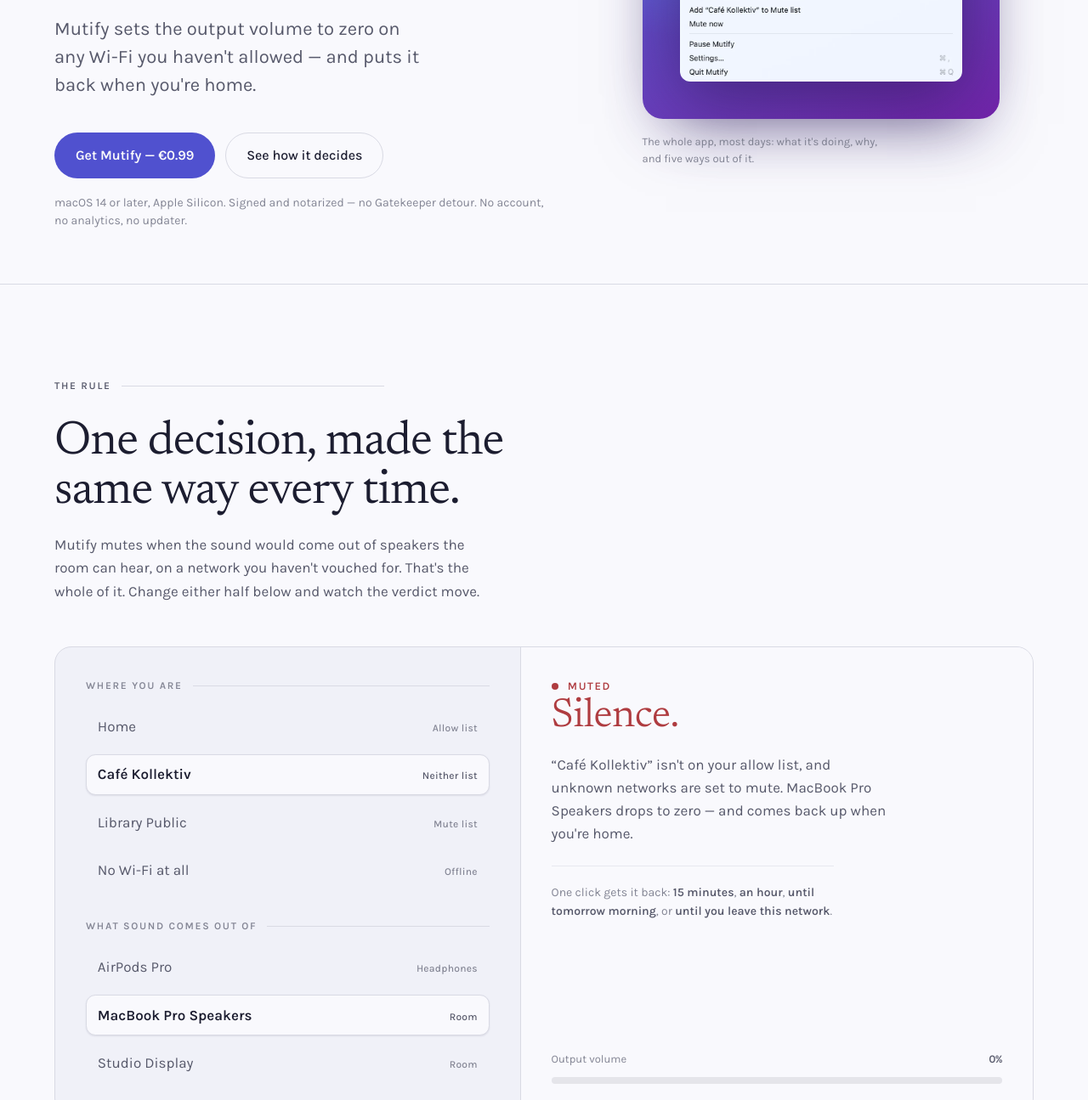
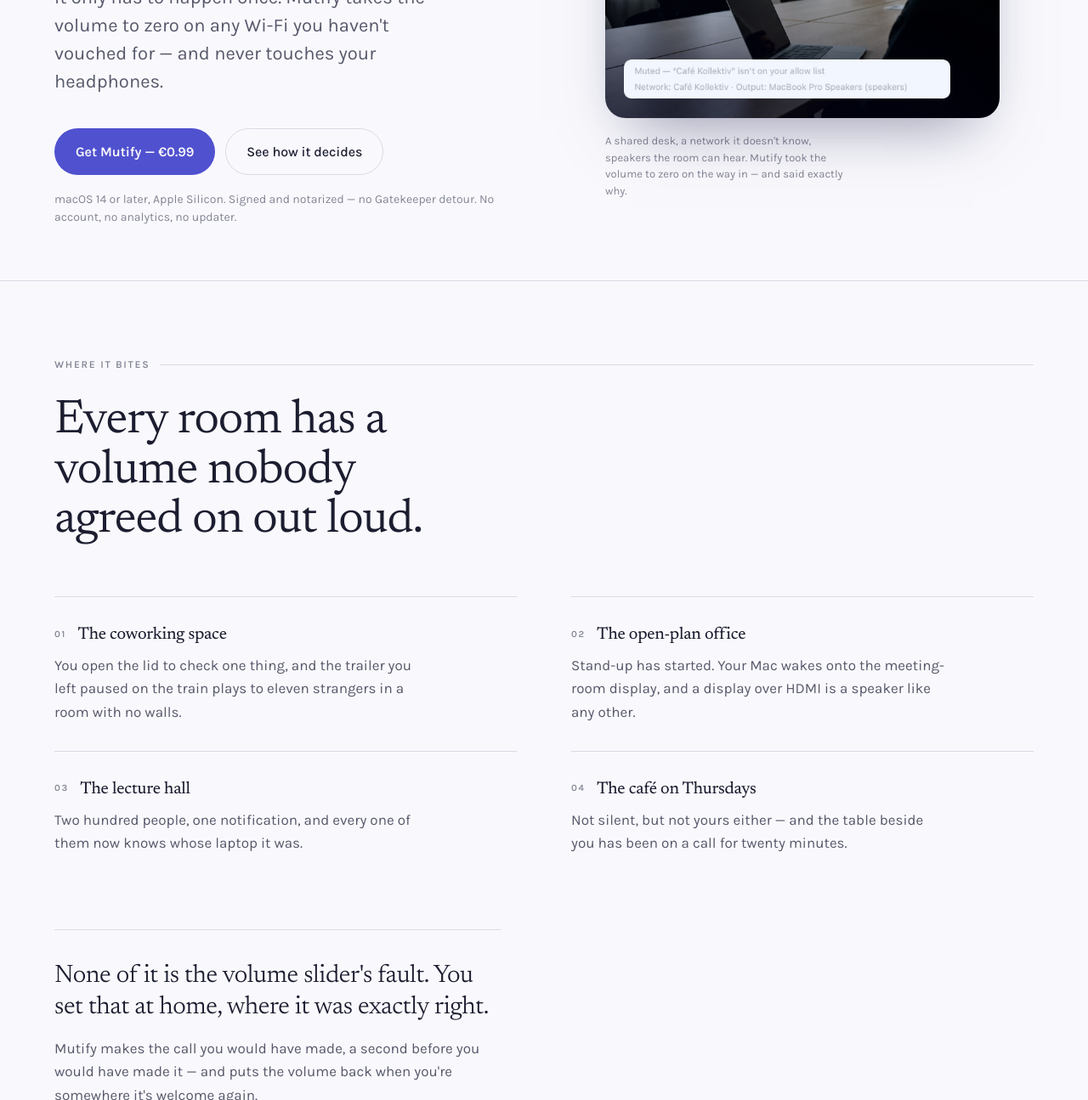
Before and after one commit to Schmedu/mutify, a website: page Website/public/index.html in a window 1280 px wide. Shown: the part 418-1713 px from the top of the page at 85% size. Drawn offline with Linux system fonts and the light colour scheme.

Commit message:
Move to mutify.e.uffelmann.me and sell the moment, not the menu
The page opened on a dropdown menu, which is an inventory of the app rather
than a reason to want it. It now opens on the room: a shared desk, other
people's concentration, and the app's real status card saying the volume is
already at zero and why. The menu moves down to the section about escape
hatches, where it is actually the right picture.

The copy follows the same line. Instead of stating what the app does, it
starts where it bites — you open the lid and yesterday's playlist fills the
coworking space — and then walks four rooms that each cost something
different: the coworking space, the open-plan office, the lecture hall, the
café. The rule section then lands as the answer to all four rather than as
an opening claim.

The room image is generated, and both READMEs say so, because the Marketing
one promises every picture is the real app and that promise should stay true.

Also fixes two things found on the way: a heading measured in `ch` on a
wrapper, so it resolved against body size and wrapped into six stubs; and
`.rise` starting at opacity 0 for everyone, which left the whole page blank
if the script never ran. Hiding is now gated on a class JS sets itself.

mutify.schmedu.com 308s to the new host, path and all.

```diff
--- a/Website/api/checkout.js
+++ b/Website/api/checkout.js
@@ -1,6 +1,6 @@
 import { CURRENCY, MAX_AMOUNT, MIN_AMOUNT, PRODUCT_ID, json, stripe } from './_lib.js';
 
-const ALLOWED_HOSTS = [/^mutify\.schmedu\.com$/, /\.vercel\.app$/];
+const ALLOWED_HOSTS = [/^mutify\.e\.uffelmann\.me$/, /^mutify\.schmedu\.com$/, /\.vercel\.app$/];
 
 /** A light throttle so nobody can fill the dashboard with abandoned sessions. */
 const seen = new Map();
@@ -68,7 +68,7 @@ function originOf(req) {
   if (ALLOWED_HOSTS.some((re) => re.test(host))) {
     return `${req.headers['x-forwarded-proto'] ?? 'https'}://${host}`;
   }
-  return process.env.SITE_URL ?? 'https://mutify.schmedu.com';
+  return process.env.SITE_URL ?? 'https://mutify.e.uffelmann.me';
 }
 
 function throttled(req) {
--- a/Website/package.json
+++ b/Website/package.json
@@ -2,5 +2,5 @@
   "name": "mutify-website",
   "private": true,
   "type": "module",
-  "description": "mutify.schmedu.com — landing page and pay-what-you-want checkout"
+  "description": "mutify.e.uffelmann.me — landing page and pay-what-you-want checkout"
 }
--- a/Website/public/index.html
+++ b/Website/public/index.html
@@ -3,14 +3,16 @@
 <head>
 <meta charset="utf-8">
 <meta name="viewport" content="width=device-width, initial-scale=1">
-<title>Mutify — your Mac goes quiet where sound isn't welcome</title>
-<meta name="description" content="A macOS menu bar app that sets the output volume to zero on any Wi-Fi you haven't allowed — and never touches your headphones. €0.99, pay what you like.">
+<title>Mutify — never be the laptop that starts playing</title>
+<meta name="description" content="Open the lid in a coworking space, an office, a lecture hall or a café, and yesterday's playlist fills the room. Mutify takes the volume to zero on any Wi-Fi you haven't vouched for — and never touches your headphones. €0.99, pay what you like.">
 <link rel="icon" href="/favicon.png" type="image/png">
 <link rel="apple-touch-icon" href="/apple-touch-icon.png">
-<meta property="og:title" content="Mutify — your Mac goes quiet where sound isn't welcome">
-<meta property="og:description" content="Sets the output volume to zero on any Wi-Fi you haven't allowed. Headphones are never touched. macOS 14+, Apple Silicon.">
-<meta property="og:image" content="https://mutify.schmedu.com/img/icon.png">
-<meta property="og:url" content="https://mutify.schmedu.com/">
+<meta property="og:title" content="Mutify — never be the laptop that starts playing">
+<meta property="og:description" content="You open the lid and yesterday's playlist fills the coworking space. Mutify takes the volume to zero on any Wi-Fi you haven't vouched for. Headphones are never touched. macOS 14+, Apple Silicon.">
+<meta property="og:image" content="https://mutify.e.uffelmann.me/img/og.jpg">
+<meta property="og:image:width" content="1200">
+<meta property="og:image:height" content="630">
+<meta property="og:url" content="https://mutify.e.uffelmann.me/">
 <meta property="og:type" content="website">
 <meta name="twitter:card" content="summary_large_image">
 <meta name="theme-color" content="#f7f6fb" media="(prefers-color-scheme: light)">
@@ -79,7 +81,7 @@ body{
 }
 
 h1,h2,h3{ font-family:var(--display); font-weight:380; line-height:1.04; letter-spacing:-.018em; margin:0; }
-h1{ font-size:clamp(2.6rem, 1.5rem + 4.6vw, 5rem); text-wrap:balance; max-width:13ch; }
+h1{ font-size:clamp(2.35rem, 1.5rem + 3.6vw, 4.25rem); text-wrap:balance; max-width:17ch; }
 h2{ font-size:clamp(2rem, 1.2rem + 3.2vw, 3.5rem); }
 h3{ font-size:clamp(1.25rem, 1.1rem + .6vw, 1.5rem); font-weight:420; letter-spacing:-.012em; }
 p{ margin:0; }
@@ -139,7 +141,7 @@ header.scrolled{ border-bottom-color:var(--rule); }
 /* ── hero ─────────────────────────────────────────────────────────────── */
 .hero{ padding:clamp(3rem,7vw,6.5rem) 0 clamp(2.5rem,5vw,4rem); }
 .hero-grid{ display:grid; gap:clamp(2.5rem,5vw,4rem); align-items:center; }
-@media (min-width:60rem){ .hero-grid{ grid-template-columns:minmax(0,1.08fr) minmax(0,.92fr); } }
+@media (min-width:60rem){ .hero-grid{ grid-template-columns:minmax(0,1fr) minmax(0,1fr); } }
 
 h1 .quiet-word{ font-style:italic; color:var(--indigo); }
 
@@ -153,15 +155,51 @@ h1 .quiet-word{ font-style:italic; color:var(--indigo); }
 
 .shot-float{ position:relative; }
 .shot-stage{
-  border-radius:1.5rem; padding:clamp(1.5rem,3.5vw,2.75rem);
-  background:
-    radial-gradient(120% 130% at 12% -10%, oklch(66% .16 268 / .95), transparent 62%),
-    linear-gradient(155deg, oklch(54% .185 272), oklch(45% .20 306));
-  box-shadow:0 34px 70px -28px oklch(35% .12 290 / .55);
+  position:relative; border-radius:1.5rem; overflow:clip;
+  aspect-ratio:5/4; display:grid; place-items:end start;
+  padding:clamp(.9rem,2.4vw,1.4rem);
+  background-image:
+    linear-gradient(20deg, oklch(13% .05 272 / .72) 0%, oklch(15% .05 270 / .28) 34%, transparent 58%),
+    linear-gradient(195deg, oklch(20% .04 265 / .38) 0%, oklch(18% .05 268 / .10) 42%, transparent 70%),
+    url('/img/room.webp');
+  background-size:cover; background-position:42% 46%;
+  box-shadow:0 34px 70px -30px oklch(30% .08 280 / .5);
 }
-.shot-stage img{ width:100%; height:auto; display:block; border-radius:.75rem;
-  filter:drop-shadow(0 20px 40px oklch(22% .09 292 / .5)); }
+.shot-stage img{ width:min(100%, 24rem); height:auto; display:block;
+  filter:drop-shadow(0 14px 30px oklch(8% .05 280 / .7)); }
 .shot-float figcaption{ margin-top:1.1rem; font-size:.8125rem; color:var(--ink-3); line-height:1.5; max-width:38ch; }
+
+/* ── the four rooms ───────────────────────────────────────────────────── */
+.rooms{ padding:clamp(3.5rem,7vw,6rem) 0; border-top:1px solid var(--rule); }
+.rooms-head h2{ margin-top:1.75rem; max-width:15ch; text-wrap:balance; }
+.scenes{
+  margin:clamp(2.5rem,5vw,3.75rem) 0 0; padding:0; list-style:none;
+  display:grid; gap:0;
+}
+@media (min-width:54rem){ .scenes{ grid-template-columns:1fr 1fr; column-gap:clamp(2.5rem,5vw,5rem); } }
+.scenes li{
+  border-top:1px solid var(--rule); padding:clamp(1.5rem,2.6vw,2rem) 0;
+  display:grid; gap:.7rem; align-content:start;
+}
+.scene-where{
+  font-family:var(--display); font-size:1.25rem; font-weight:440;
+  letter-spacing:-.012em; line-height:1.2;
+}
+.scene-where::before{
+  content:counter(scene,decimal-leading-zero); counter-increment:scene;
+  font-family:var(--body); font-size:.6875rem; font-weight:600; letter-spacing:.14em;
+  color:var(--ink-3); margin-right:.85rem; vertical-align:.22em;
+}
+.scenes{ counter-reset:scene; }
+.scene-what{ color:var(--ink-2); max-width:44ch; }
+.rooms-close{
+  margin-top:clamp(2.5rem,5vw,3.5rem); padding-top:clamp(1.75rem,3vw,2.25rem);
+  border-top:1px solid var(--rule);
+  display:grid; gap:1rem; max-width:52ch;
+}
+.rooms-close p:first-child{ font-family:var(--display); font-size:clamp(1.35rem,1.1rem + 1.1vw,1.85rem);
+  font-weight:360; line-height:1.25; letter-spacing:-.014em; color:var(--ink); }
+.rooms-close p:last-child{ color:var(--ink-2); }
 
 /* ── the decision ─────────────────────────────────────────────────────── */
 .decide{ padding:clamp(3.5rem,7vw,6rem) 0; border-top:1px solid var(--rule); }
@@ -295,11 +333,14 @@ footer a:hover{ text-decoration:underline; color:var(--ink); }
 
 /* ── entrance, once, quietly ──────────────────────────────────────────── */
 @media (prefers-reduced-motion:no-preference){
-  .rise{ opacity:0; transform:translateY(14px); }
-  .rise.in{ opacity:1; transform:none; transition:opacity .7s var(--ease), transform .7s var(--ease); }
+  /* Only hide what JS is going to bring back — a blocked script must not
+     leave the page blank. The .js class is set inline, before first paint. */
+  .js .rise{ opacity:0; transform:translateY(14px); }
+  .js .rise.in{ opacity:1; transform:none; transition:opacity .55s var(--ease), transform .55s var(--ease); }
 }
 </style>
 </head>
+<script>document.documentElement.classList.add('js');</script>
 <body>
 
 <header>
@@ -318,8 +359,8 @@ footer a:hover{ text-decoration:underline; color:var(--ink); }
 <section class="hero">
   <div class="wrap hero-grid">
     <div>
-      <h1 class="rise">Your Mac goes <em class="quiet-word">quiet</em> where sound isn't welcome.</h1>
-      <p class="lede rise">Mutify sets the output volume to zero on any Wi-Fi you haven't allowed — and puts it back when you're home.</p>
+      <h1 class="rise">You open the lid. Yesterday's playlist <em class="quiet-word">fills the room.</em></h1>
+      <p class="lede rise">It only has to happen once. Mutify takes the volume to zero on any Wi-Fi you haven't vouched for — and never touches your headphones.</p>
       <div class="cta-row rise">
         <a class="btn btn-accent" href="#buy">Get Mutify — €0.99</a>
         <a class="btn btn-quiet" href="#decide">See how it decides</a>
@@ -328,9 +369,42 @@ footer a:hover{ text-decoration:underline; color:var(--ink); }
     </div>
 
     <figure class="shot-float rise">
-      <div class="shot-stage"><img src="/img/menu.webp" alt="Mutify's menu bar menu, reading “Muted — Café Kollektiv isn't on your allow list”, above options to allow sound for 15 minutes, 30 minutes, an hour, until tomorrow morning, or until you leave this network." width="978" height="710" fetchpriority="high"></div>
-      <figcaption>The whole app, most days: what it's doing, why, and five ways out of it.</figcaption>
+      <div class="shot-stage"><img src="/img/status.webp" alt="Mutify's status, reading “Muted — Café Kollektiv isn't on your allow list”, with the line “Network: Café Kollektiv · Output: MacBook Pro Speakers (speakers)” beneath it." width="978" height="118" fetchpriority="high"></div>
+      <figcaption>A shared desk, a network it doesn't know, speakers the room can hear. Mutify took the volume to zero on the way in — and said exactly why.</figcaption>
     </figure>
+  </div>
+</section>
+
+<section class="rooms">
+  <div class="wrap">
+    <div class="rooms-head">
+      <p class="eyebrow rise">Where it bites</p>
+      <h2 class="rise">Every room has a volume nobody agreed on out loud.</h2>
+    </div>
+
+    <ol class="scenes">
+      <li class="rise">
+        <p class="scene-where">The coworking space</p>
+        <p class="scene-what">You open the lid to check one thing, and the trailer you left paused on the train plays to eleven strangers in a room with no walls.</p>
+      </li>
+      <li class="rise">
+        <p class="scene-where">The open-plan office</p>
+        <p class="scene-what">Stand-up has started. Your Mac wakes onto the meeting-room display, and a display over HDMI is a speaker like any other.</p>
+      </li>
+      <li class="rise">
+        <p class="scene-where">The lecture hall</p>
+        <p class="scene-what">Two hundred people, one notification, and every one of them now knows whose laptop it was.</p>
+      </li>
+      <li class="rise">
+        <p class="scene-where">The café on Thursdays</p>
+        <p class="scene-what">Not silent, but not yours either — and the table beside you has been on a call for twenty minutes.</p>
+      </li>
+    </ol>
+
+    <div class="rooms-close">
+      <p class="rise">None of it is the volume slider's fault. You set that at home, where it was exactly right.</p>
+      <p class="rise">Mutify makes the call you would have made, a second before you would have made it — and puts the volume back when you're somewhere it's welcome again.</p>
+    </div>
   </div>
 </section>
 
@@ -339,7 +413,7 @@ footer a:hover{ text-decoration:underline; color:var(--ink); }
     <div class="decide-head">
       <p class="eyebrow rise">The rule</p>
       <h2 class="rise">One decision, made the same way every time.</h2>
-      <p class="rise">Mutify mutes when the sound would come out of speakers the room can hear, on a network you haven't vouched for. That's the whole of it. Change either half below and watch the verdict move.</p>
+      <p class="rise">Every one of those rooms is the same two facts: the sound would come out of something the room can hear, on a network you haven't vouched for. That's the whole rule. Change either half below and watch the verdict move.</p>
     </div>
 
     <div class="console rise">
@@ -413,7 +487,7 @@ footer a:hover{ text-decoration:underline; color:var(--ink); }
       <p class="rise">A volume Mutify lowered is put back when sound is allowed again, on the device it lowered, and only if you haven't changed it yourself in the meantime.</p>
     </div>
     <figure class="rise">
-      <img src="/img/general.webp" alt="Mutify's General settings pane on a Mac joined to a café network, reading “Muted — Café Kollektiv isn't on your allow list”, with buttons to allow sound for 15 minutes or an hour." width="1240" height="1576" loading="lazy">
+      <img src="/img/menu.webp" alt="Mutify's menu bar menu: what it's doing and why, then allow sound for 15 minutes, 30 minutes, an hour, until tomorrow morning, or until you leave this network, then the allow and mute lists, Pause, Settings and Quit." width="978" height="710" loading="lazy">
     </figure>
   </div>
 </section>
@@ -461,7 +535,7 @@ footer a:hover{ text-decoration:underline; color:var(--ink); }
 
 <footer>
   <div class="wrap foot-row">
-    <span>Mutify — made in Berlin by <a href="https://schmedu.com">Eduard Uffelmann</a></span>
+    <span>Mutify — made in Berlin by <a href="https://e.uffelmann.me">Eduard Uffelmann</a></span>
     <span class="sep"><a href="https://github.com/Schmedu/mutify">Source &amp; free download</a></span>
     <span><a href="https://github.com/Schmedu/mutify/blob/main/PRD.md">Why it works this way</a></span>
     <span><a href="/legal">Imprint</a></span>
@@ -644,12 +718,14 @@ onScroll();
 addEventListener('scroll', onScroll, { passive: true });
 
 // ── one quiet entrance ─────────────────────────────────────────────────────
-if (matchMedia('(prefers-reduced-motion: no-preference)').matches) {
+if (!('IntersectionObserver' in window) || !matchMedia('(prefers-reduced-motion: no-preference)').matches) {
+  document.querySelectorAll('.rise').forEach((el) => el.classList.add('in'));
+} else {
   const io = new IntersectionObserver((entries) => {
     for (const e of entries) {
       if (!e.isIntersecting) continue;
       const row = e.target.parentElement?.querySelectorAll?.('.rise') ?? [e.target];
-      e.target.style.transitionDelay = `${Math.min([...row].indexOf(e.target), 5) * 70}ms`;
+      e.target.style.transitionDelay = `${Math.min([...row].indexOf(e.target), 5) * 55}ms`;
       e.target.classList.add('in');
       io.unobserve(e.target);
     }
--- a/Website/public/robots.txt
+++ b/Website/public/robots.txt
@@ -3,4 +3,4 @@ Allow: /
 Disallow: /api/
 Disallow: /thanks
 
-Sitemap: https://mutify.schmedu.com/sitemap.xml
+Sitemap: https://mutify.e.uffelmann.me/sitemap.xml
--- a/Website/public/sitemap.xml
+++ b/Website/public/sitemap.xml
@@ -1,5 +1,5 @@
 <?xml version="1.0" encoding="UTF-8"?>
 <urlset xmlns="http://www.sitemaps.org/schemas/sitemap/0.9">
-  <url><loc>https://mutify.schmedu.com/</loc><priority>1.0</priority></url>
-  <url><loc>https://mutify.schmedu.com/legal</loc><priority>0.2</priority></url>
+  <url><loc>https://mutify.e.uffelmann.me/</loc><priority>1.0</priority></url>
+  <url><loc>https://mutify.e.uffelmann.me/legal</loc><priority>0.2</priority></url>
 </urlset>
```
Also changed, not shown: Marketing/README.md, README.md, Website/README.md, Website/public/img/general.webp (deleted), Website/public/img/og.jpg (added), Website/public/img/room.webp (added), Website/public/img/status.webp (added), 1 other file.
